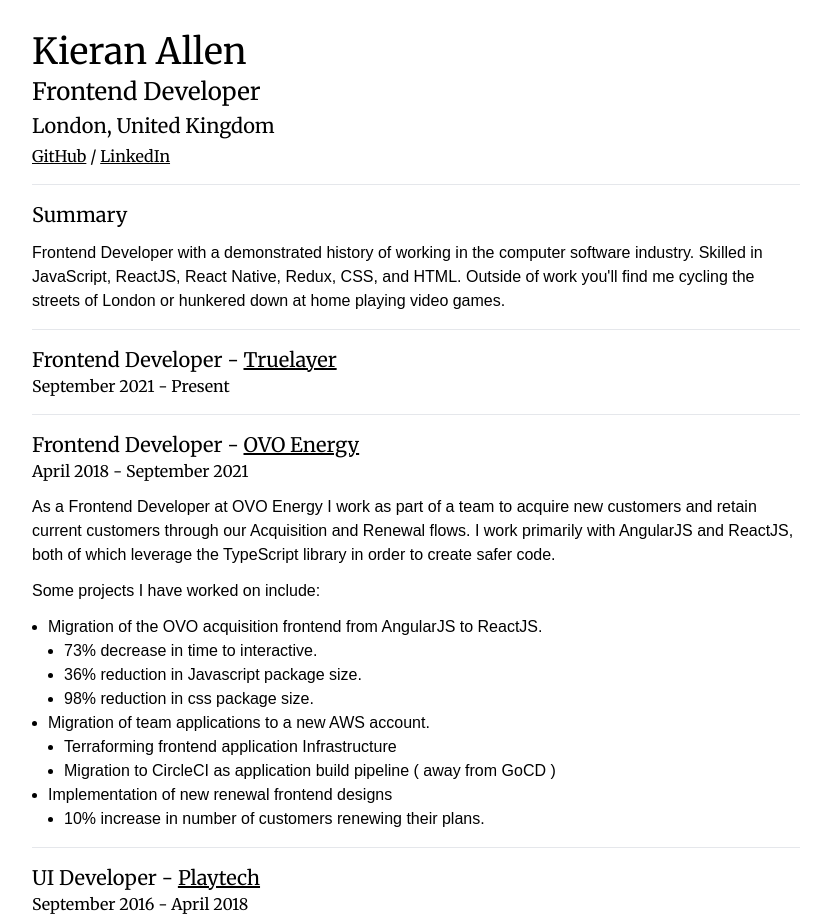
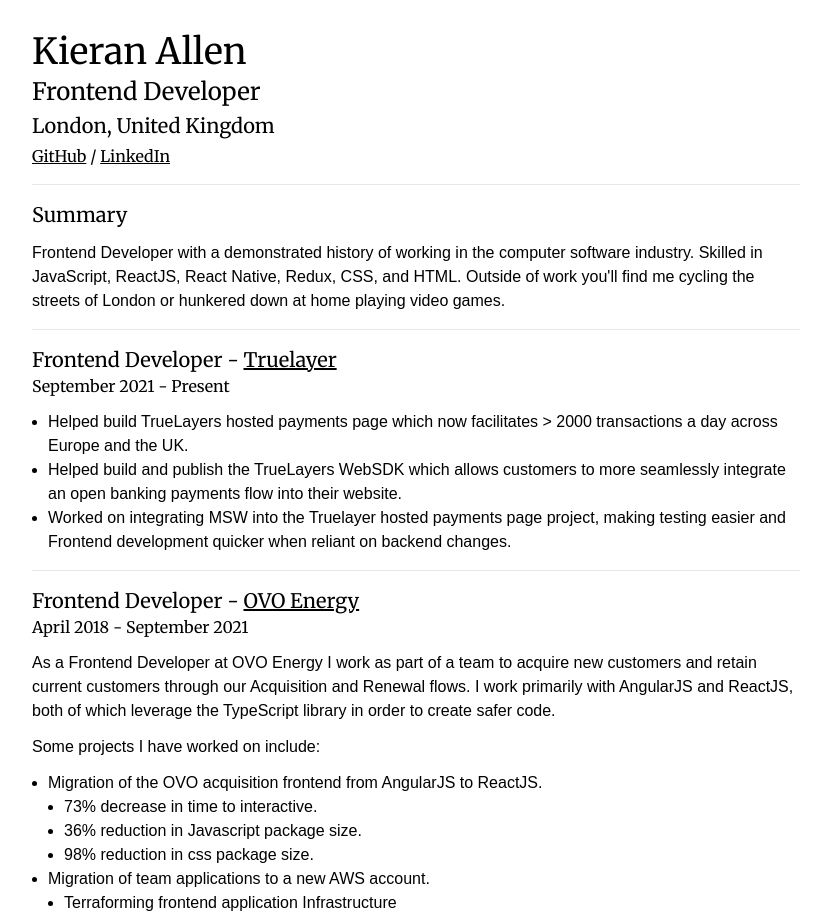
Before and after one commit to kieran-allen/kieranallen.me, a Next.js app: page / in a window 1280 px wide. Shown: the top 918 px of the page, without its empty margins (224-1055 px from the left). Built offline with nearby package versions, Linux system fonts and the light colour scheme.

Commit message:
add truelayer exp

```diff
--- /dev/null
+++ b/components/Experience/OvoEnergy.tsx
@@ -0,0 +1,53 @@
+export function OvoEnergy() {
+  return (
+    <section>
+      <header>
+        <h3>
+          Frontend Developer -{" "}
+          <a
+            target="_blank"
+            rel="noopener noreferrer"
+            href="https://www.ovoenergy.com/"
+          >
+            OVO Energy
+          </a>
+        </h3>
+        <h4>April 2018 - September 2021</h4>
+      </header>
+      <p>
+        As a Frontend Developer at OVO Energy I work as part of a team to
+        acquire new customers and retain current customers through our
+        Acquisition and Renewal flows. I work primarily with AngularJS and
+        ReactJS, both of which leverage the TypeScript library in order to
+        create safer code.
+      </p>
+      <p>Some projects I have worked on include:</p>
+      <ul>
+        <li>
+          Migration of the OVO acquisition frontend from AngularJS to ReactJS.
+          <ul>
+            <li>73% decrease in time to interactive.</li>
+            <li>36% reduction in Javascript package size.</li>
+            <li>98% reduction in css package size.</li>
+          </ul>
+        </li>
+        <li>
+          Migration of team applications to a new AWS account.
+          <ul>
+            <li>Terraforming frontend application Infrastructure</li>
+            <li>
+              Migration to CircleCI as application build pipeline ( away from
+              GoCD )
+            </li>
+          </ul>
+        </li>
+        <li>
+          Implementation of new renewal frontend designs
+          <ul>
+            <li>10% increase in number of customers renewing their plans.</li>
+          </ul>
+        </li>
+      </ul>
+    </section>
+  );
+}
--- /dev/null
+++ b/components/Experience/Playtech.tsx
@@ -0,0 +1,44 @@
+export function Playtech() {
+  return (
+    <section>
+      <header>
+        <h3>
+          UI Developer -{" "}
+          <a
+            target="_blank"
+            rel="noopener noreferrer"
+            href="https://www.pbs.one"
+          >
+            Playtech
+          </a>
+        </h3>
+        <h4>September 2016 - April 2018</h4>
+      </header>
+      <p>
+        As a UI Developer at Playtech I work extensively with data heavy
+        customer facing React.JS applications. My team follow the scrum
+        methodology with week long sprints and daily stand-up meetings to inform
+        others on work done. As part of my team I carry out daily code reviews
+        to ensure quality of code across all applications is maintained.
+      </p>
+      <p>Some projects I have worked on:</p>
+      <ul>
+        <li>
+          Implemented localised date and number formatting for clients using the
+          react-intl library. This feature greatly improved the user experience
+          for clients located outside the United Kingdom.
+        </li>
+        <li>
+          Developed a native fetch component to handle all of the applications
+          api requests, thus removing any need for JQuery in our build.
+        </li>
+        <li>
+          Successfully reworked our redux store to be used across all
+          applications instead of using separate stores for each application.
+          This greatly simplified our codebase and cut down on a lot of
+          duplicate code.
+        </li>
+      </ul>
+    </section>
+  );
+}
--- /dev/null
+++ b/components/Experience/Truelayer.tsx
@@ -0,0 +1,35 @@
+export function Truelayer() {
+  return (
+    <section>
+      <header>
+        <h3>
+          Frontend Developer -{" "}
+          <a
+            target="_blank"
+            rel="noopener noreferrer"
+            href="https://truelayer.com/"
+          >
+            Truelayer
+          </a>
+        </h3>
+        <h4>September 2021 - Present</h4>
+      </header>
+      <ul>
+        <li>
+          Helped build TrueLayers hosted payments page which now facilitates
+          &gt; 2000 transactions a day across Europe and the UK.
+        </li>
+        <li>
+          Helped build and publish the TrueLayers WebSDK which allows customers
+          to more seamlessly integrate an open banking payments flow into their
+          website.
+        </li>
+        <li>
+          Worked on integrating MSW into the Truelayer hosted payments page
+          project, making testing easier and Frontend development quicker when
+          reliant on backend changes.
+        </li>
+      </ul>
+    </section>
+  );
+}
--- a/components/Main.tsx
+++ b/components/Main.tsx
@@ -1,7 +1,10 @@
 import clsx from "clsx";
-import { Education } from "./Education";
+import { Education } from "./Experience/Education";
 import { Header } from "./Header";
+import { Playtech } from "./Experience/Playtech";
 import { Summary } from "./Summary";
+import { OvoEnergy } from "./Experience/OvoEnergy";
+import { Truelayer } from "./Experience/Truelayer";
 
 export const Main = () => {
   return (
@@ -10,114 +13,11 @@
       <hr />
       <Summary />
       <hr />
-      <section>
-        <header>
-          <h3>
-            Frontend Developer -{" "}
-            <a
-              target="_blank"
-              rel="noopener noreferrer"
-              href="https://truelayer.com/"
-            >
-              Truelayer
-            </a>
-          </h3>
-          <h4>September 2021 - Present</h4>
-        </header>
-
-      </section>
+      <Truelayer />
       <hr />
-      <section>
-        <header>
-          <h3>
-            Frontend Developer -{" "}
-            <a
-              target="_blank"
-              rel="noopener noreferrer"
-              href="https://www.ovoenergy.com/"
-            >
-              OVO Energy
-            </a>
-          </h3>
-          <h4>April 2018 - September 2021</h4>
-        </header>
-        <p>
-          As a Frontend Developer at OVO Energy I work as part of a team to
-          acquire new customers and retain current customers through our
-          Acquisition and Renewal flows. I work primarily with AngularJS and
-          ReactJS, both of which leverage the TypeScript library in order to
-          create safer code.
-        </p>
-        <p>Some projects I have worked on include:</p>
-        <ul>
-          <li>
-            Migration of the OVO acquisition frontend from AngularJS to ReactJS.
-            <ul>
-              <li>73% decrease in time to interactive.</li>
-              <li>36% reduction in Javascript package size.</li>
-              <li>98% reduction in css package size.</li>
-            </ul>
-          </li>
-          <li>
-            Migration of team applications to a new AWS account.
-            <ul>
-              <li>Terraforming frontend application Infrastructure</li>
-              <li>
-                Migration to CircleCI as application build pipeline ( away from
-                GoCD )
-              </li>
-            </ul>
-          </li>
-          <li>
-            Implementation of new renewal frontend designs
-            <ul>
-              <li>10% increase in number of customers renewing their plans.</li>
-            </ul>
-          </li>
-        </ul>
-      </section>
+      <OvoEnergy />
       <hr />
-      <section>
-        <header>
-          <h3>
-            UI Developer -{" "}
-            <a
-              target="_blank"
-              rel="noopener noreferrer"
-              href="https://www.pbs.one"
-            >
-              Playtech
-            </a>
-          </h3>
-          <h4>September 2016 - April 2018</h4>
-        </header>
-        <p>
-          As a UI Developer at Playtech I work extensively with data heavy
-          customer facing React.JS applications. My team follow the scrum
-          methodology with week long sprints and daily stand-up meetings to
-          inform others on work done. As part of my team I carry out daily code
-          reviews to ensure quality of code across all applications is
-          maintained.
-        </p>
-        <p>Some projects I have worked on:</p>
-        <ul>
-          <li>
-            Implemented localised date and number formatting for clients using
-            the react-intl library. This feature greatly improved the user
-            experience for clients located outside the United Kingdom.
-          </li>
-          <li>
-            Developed a native fetch component to handle all of the applications
-            api requests, thus removing any need for JQuery in our build.
-          </li>
-          <li>
-            Successfully reworked our redux store to be used across all
-            applications instead of using separate stores for each application.
-            This greatly simplified our codebase and cut down on a lot of
-            duplicate code.
-          </li>
-        </ul>
-      </section>
+      <Playtech />
       <hr />
       <Education />
     </div>
```
Also changed, not shown: components/Experience/Education.tsx (renamed from components/Education.tsx), 1 other file (tests, documents, lock files or other folders).
